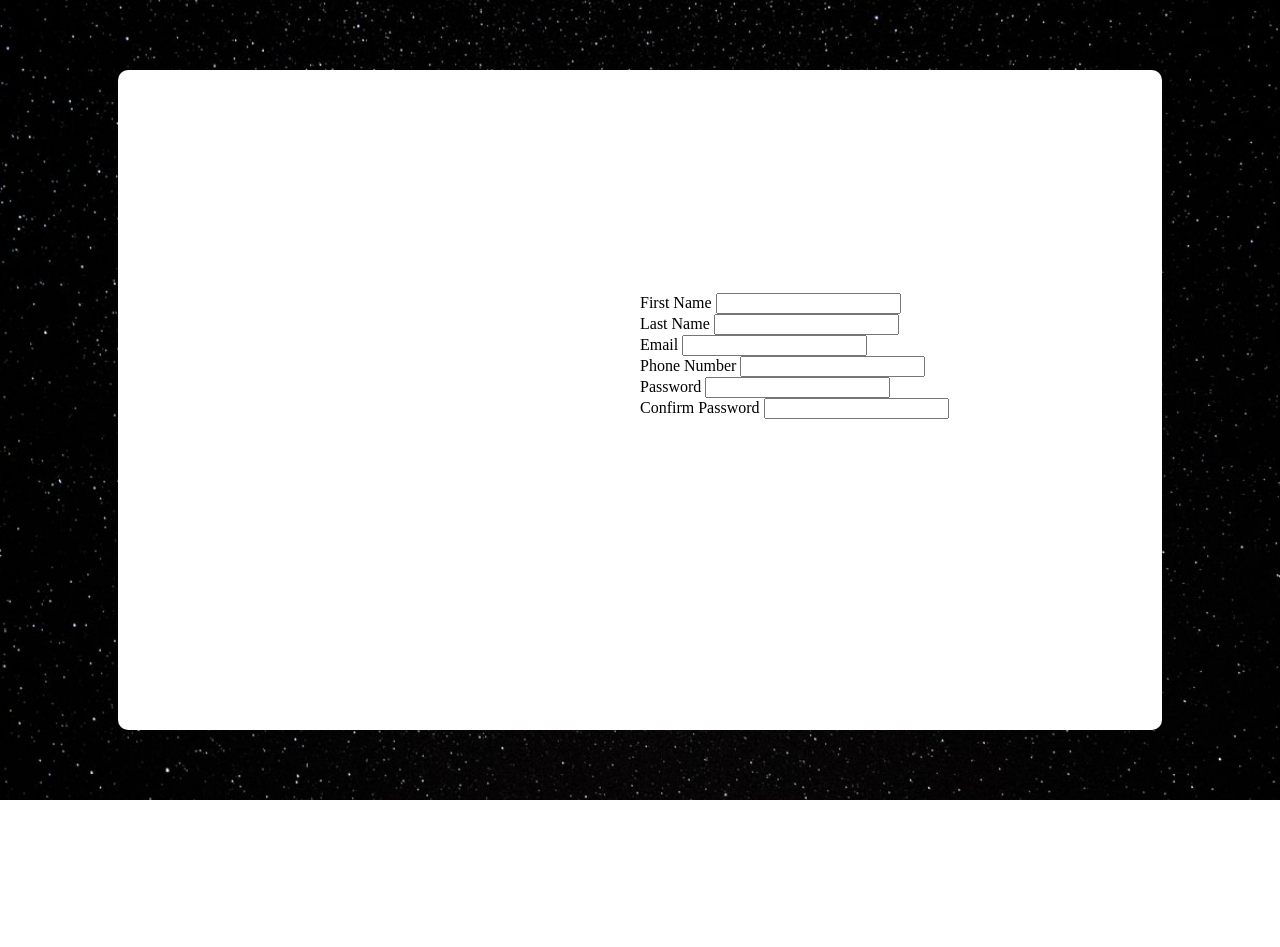
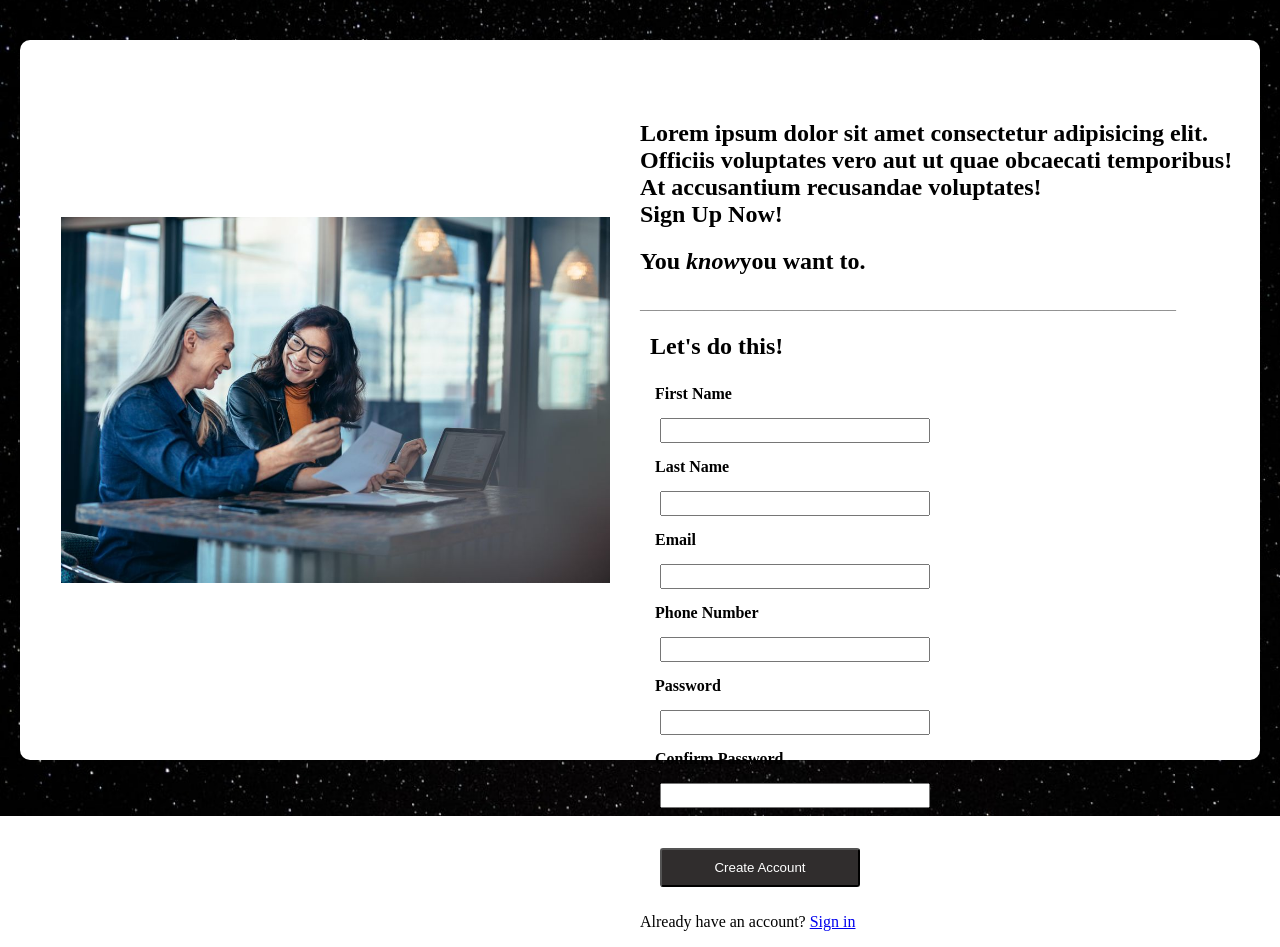
Before and after one commit to brianindy96/sign-up-form-css, a plain HTML site: page index.html in a window 1280 px wide. Before the commit the page ends 800 px from the top, so only its background shows below. Drawn offline with Linux system fonts and the light colour scheme.

Commit message:
Added Pics

```diff
--- a/index.html
+++ b/index.html
@@ -10,38 +10,47 @@
 <body>
 
     <div class="container">
-        <div class="box-left"></div>
+        <div class="box-left">
+            <img src="./coverphoto.jpg" alt="">
+        </div>
         <div class="box-right">
-            <div class="description"></div>
+            <div class="description">
+                <h2>Lorem ipsum dolor sit amet consectetur adipisicing elit. Officiis voluptates vero aut ut quae obcaecati temporibus! At accusantium recusandae voluptates!<br>Sign Up Now!</h2>
+                <h2>You <em>know</em>you want to.</h2>
+            </div>
             <div class="form">
+                <h2>Let's do this!</h2>
                 <form action="#">
-                    <div>
+                    <div class="form-container">
                         <label for="first">First Name</label>
                         <input type="text" id="first" name="first">
                     </div>
-                    <div>
+                    <div class="form-container">
                         <label for="last">Last Name</label>
                         <input type="text" id="last" name="last">
                     </div>
-                    <div>
+                    <div class="form-container">
                         <label for="email">Email</label>
                         <input type="email" id="email" name="email">
                     </div>
-                    <div>
+                    <div class="form-container">
                         <label for="telephone">Phone Number</label>
                         <input type="input" id="telephone" name="telephone">
                     </div>
-                    <div>
+                    <div class="form-container">
                         <label for="pwd">Password</label>
                         <input type="password" id="pwd" name="pwd">
                     </div>
-                    <div>
+                    <div class="form-container">
                         <label for="pwd">Confirm Password</label>
                         <input type="password" id="pwd" name="pwd">
                     </div>
                 </form>
             </div>
-            <div class="footer"></div>
+            <div class="footer">
+                <button>Create Account</button>
+                <p style="padding-top: 10px; padding-right: 10px;">Already have an account? <a href="#">Sign in</a></p>
+            </div>
 
         </div>
     </div>
--- a/style.css
+++ b/style.css
@@ -16,12 +16,13 @@ body{
 }
 
 .container{
-    height: 80vh;
-    width: 80vw;
+    height: 700px;
+    width: 1600px;
     background-color: white;
     border-radius: 10px;
     padding: 10px;
     display: flex;
+    margin: 20px;
 }
 
 /* Container Box-left and right size */
@@ -30,13 +31,87 @@ body{
     width: 50%;
 }
 
+.box-left{
+    display: flex;
+    justify-content: center;
+    align-items: center;
+}
+.box-left img{
+    width: 90%;
+    height: auto;
+}
+
 .container .box-right{
     display: flex;
     flex-direction: column;
 }
 
 .description,
-.form,
 .footer{
     flex: 1;
 }
+
+.form{
+    flex: 2;
+}
+
+/* Description */
+
+.description{
+    vertical-align: bottom;
+    padding-top: 50px;
+}
+
+.description:after{
+    content: "___________________________________________________________________";
+    color:grey;
+    width: 50%;
+}
+/* Forms */
+
+form{
+    display: flex;
+    flex-wrap: wrap;
+    width: 100%;
+}
+
+form > .form > div{
+    width: 50%;
+    padding: 10px;
+
+}
+
+label{
+    margin: 5px;
+    font-weight: 800;
+}
+
+input{
+    margin: 10px;
+    padding: 3px;
+}
+
+.form{
+    margin: 10px;
+    margin-top: 0;
+    padding: 10px;
+    padding-top: 0;
+    padding-right: 300px;
+    margin-left: 0;
+}
+
+.form-container{
+    flex: 1;
+    display: flex;
+    flex-direction: column;
+}
+
+.footer button{
+    margin-top: 10px;
+    margin-left: 20px;
+    padding: 10px;
+    border-radius: 3px;
+    color: white;
+    background-color: rgb(48, 45, 45);
+    width: 200px;
+}
```
Also changed, not shown: coverphoto.jpg (added).
